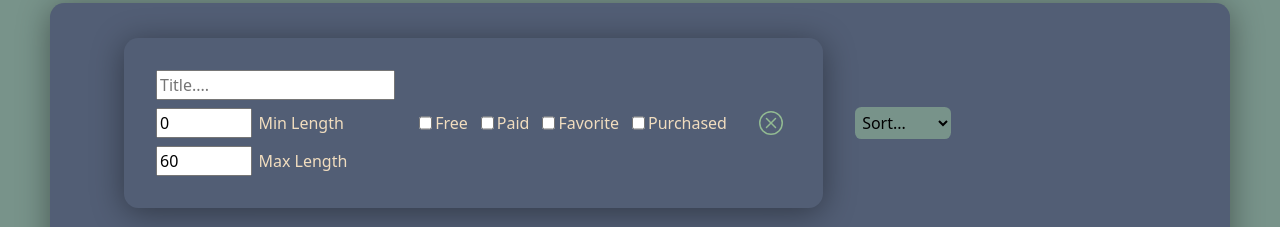
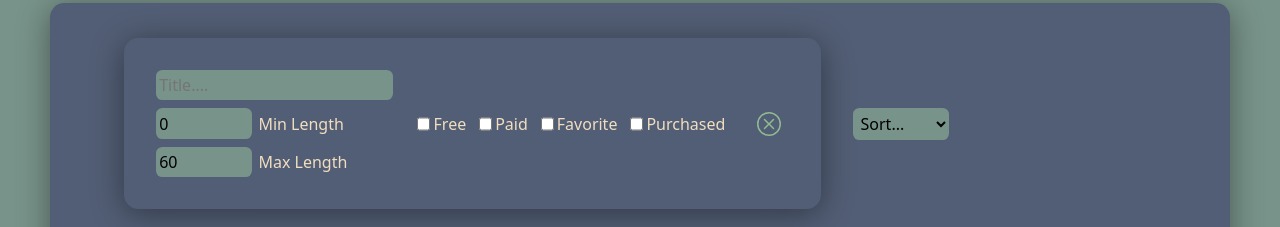
Before and after one commit to allengustrowsky/VideoStar, a React (Vite) app: page / in a window 1280 px wide. Both pictures are taken after a click on the button "Filter". Shown: the part 1435-1662 px from the top of the page. Built offline with nearby package versions, Linux system fonts and the light colour scheme; no server answers.

Commit message:
Filter inputs styled properly

```diff
--- a/src/index.css
+++ b/src/index.css
@@ -491,8 +491,19 @@ button {
     gap: 0.2rem;
 }
 
+.titleInput {
+    background-color: var(--dark-green);
+    border: 0;
+    padding: 0.2rem;
+    border-radius: 0.4rem;
+}
+
 .lengthInput {
     width: 6rem;
+    background-color: var(--dark-green);
+    border: 0;
+    padding: 0.2rem;
+    border-radius: 0.4rem;
 }
 
 .shortInputs {
```
